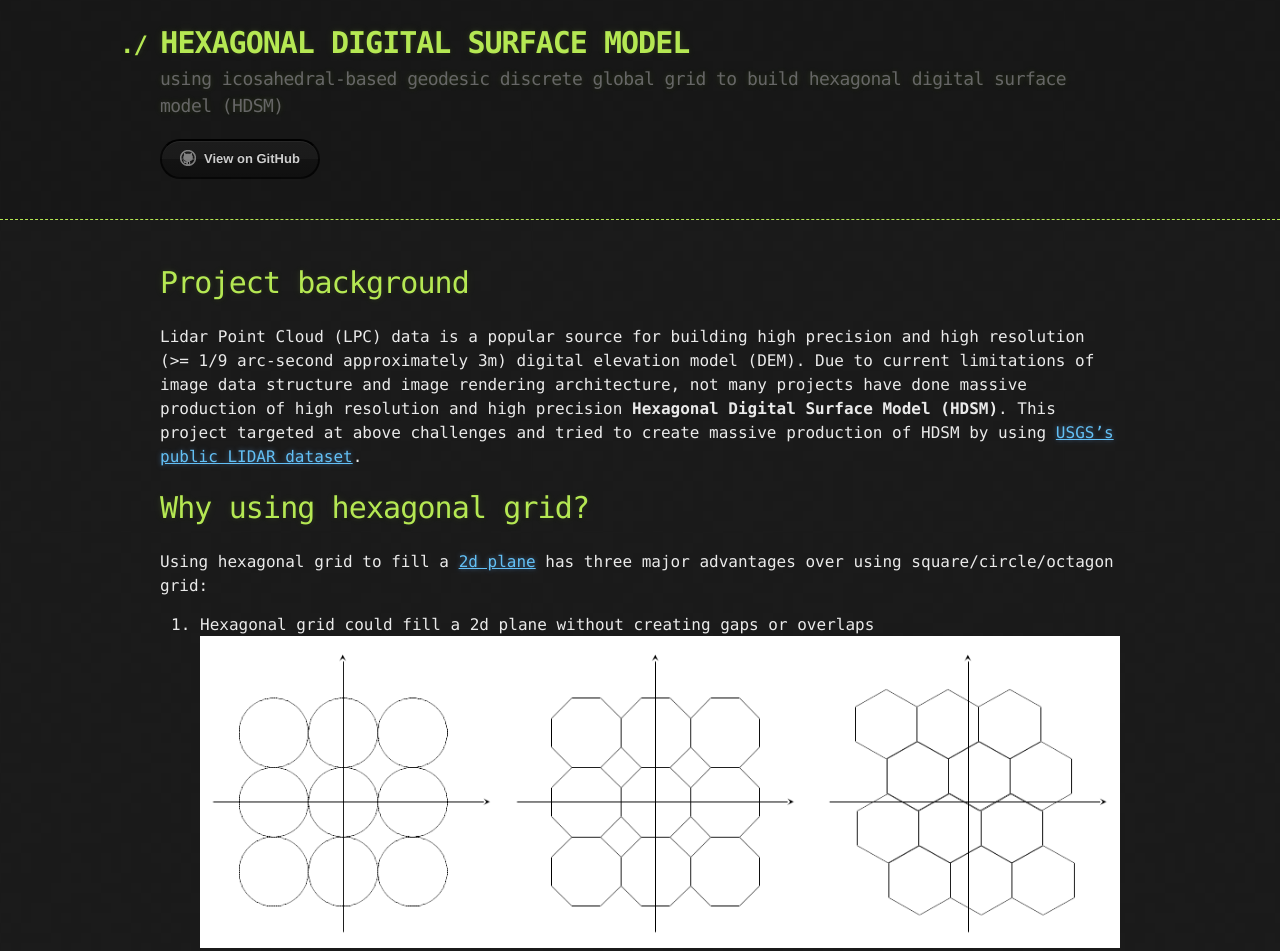
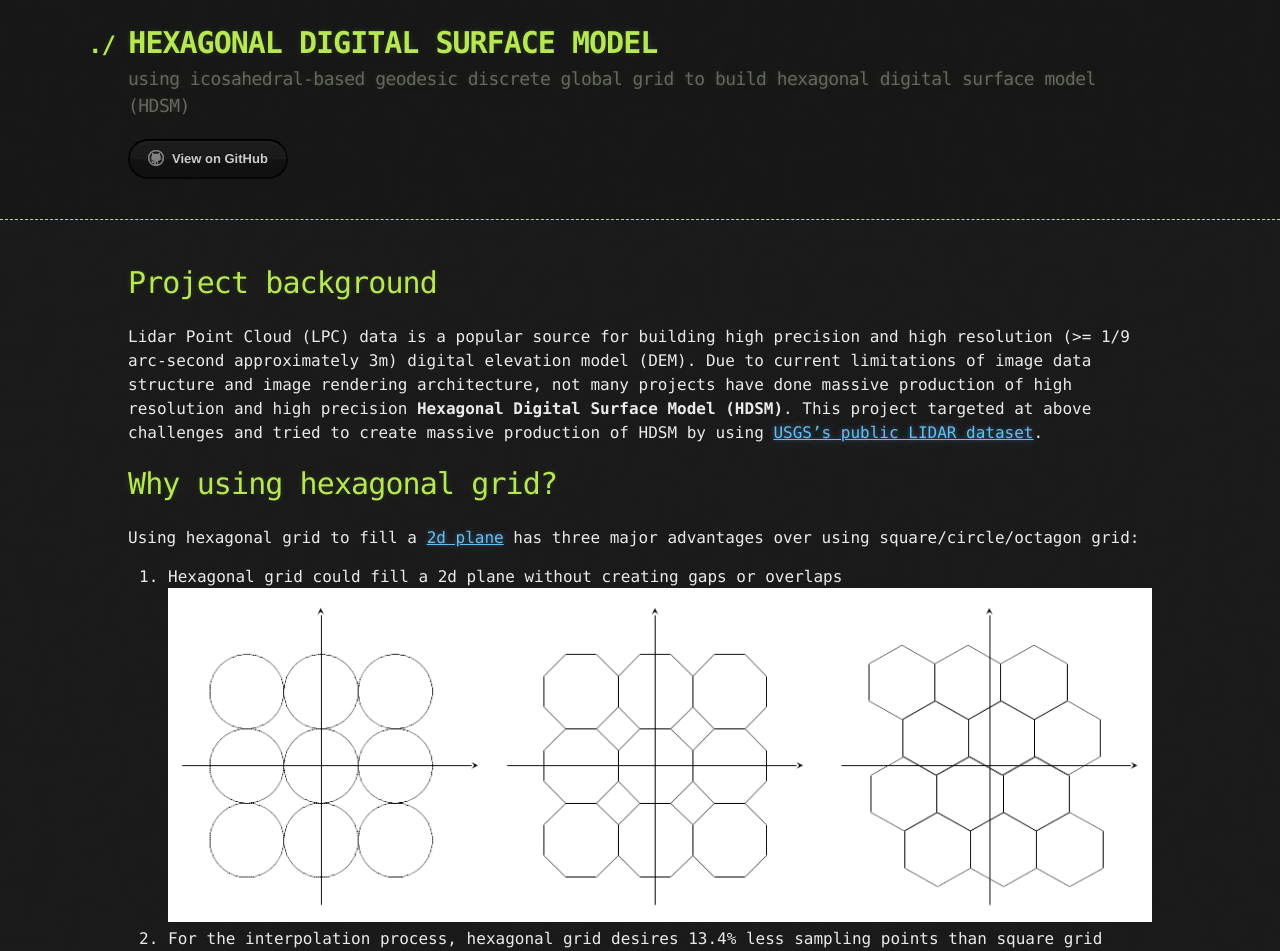
Before and after one commit to yanfuzhou/yanfuzhou.github.io, a Jekyll site: the page built from index.md, in a window 1280 px wide. Shown: the top 951 px of the page. Built offline with Jekyll 4.4.1, drawn with Linux system fonts in a browser that asks for light colours; our own code applies the rules of GitHub Pages for plain Markdown files.

Commit message:
update readme

```diff
--- a/_sass/jekyll-theme-hacker.scss
+++ b/_sass/jekyll-theme-hacker.scss
@@ -14,7 +14,7 @@ body {
 
 .container {
   width: 100%;
-  max-width: 960px;
+  max-width: 1024px;
   margin: 0 auto;
 }
 
```
